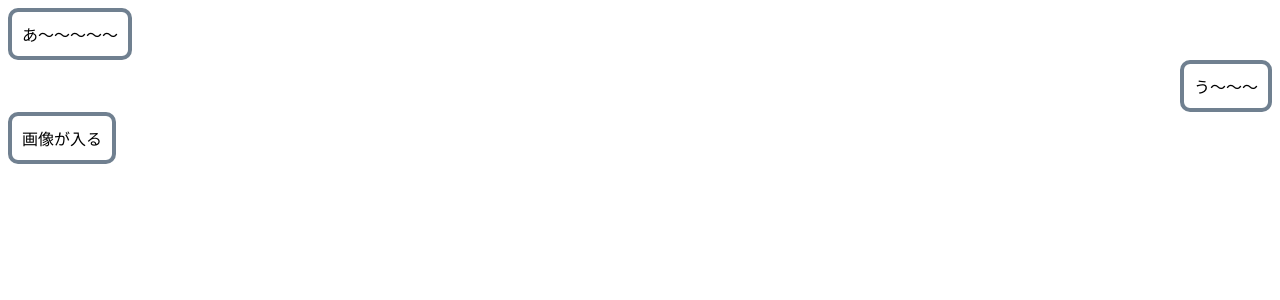
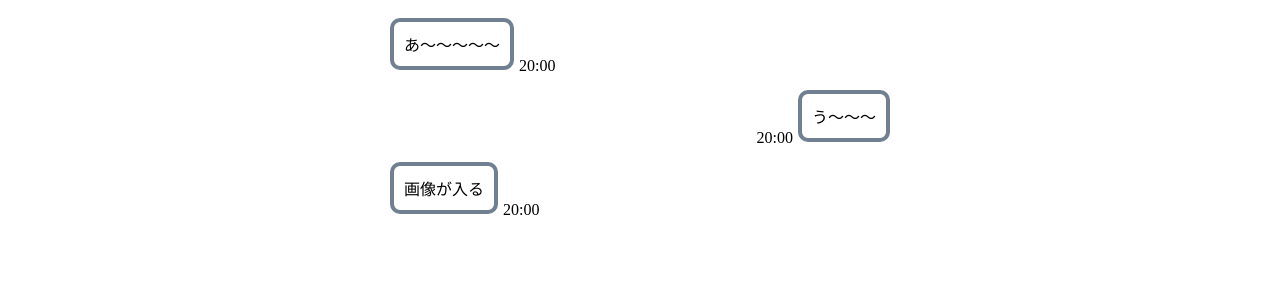
Before and after one commit to gijutsu-benkyo-suru-kai/chat, a React (Create React App) app in the folder frontend/: page / in a window 1280 px wide. Shown: the top 300 px of the page. Built offline with nearby package versions, Linux system fonts and the light colour scheme.

Commit message:
モックのレイアウトができた

```diff
--- a/frontend/src/App.css
+++ b/frontend/src/App.css
@@ -5,17 +5,23 @@
   display: flex;
   flex-direction: column;
   align-items: center;
+  max-width: 500px;
+  margin: 0 auto;
 }
 
 .message-wrapper {
   width: 100%;
+  align-items: flex-end;
   display: flex;
+  margin: 10px;
 }
 
 .my-message-wrapper {
   width: 100%;
-  justify-content: flex-end;
+  align-items: flex-end;
+  flex-direction: row-reverse;
   display: flex;
+  margin: 10px;
 }
 
 .message {
@@ -25,3 +31,7 @@
   max-width: 200px;
   padding: 10px;
 }
+
+.time {
+  margin: 0 5px -5px;
+}
--- a/frontend/src/App.tsx
+++ b/frontend/src/App.tsx
@@ -7,14 +7,17 @@ function App() {
       <div className="chat-wrapper">
         <div className="message-wrapper">
           <div className="message">あ〜〜〜〜〜</div>
+          <div className="time">20:00</div>
         </div>
         <div className="my-message-wrapper">
           <div className="message">う〜〜〜</div>
+          <div className="time">20:00</div>
         </div>
         <div className="message-wrapper">
           <div className="message">
             <div>画像が入る</div>
           </div>
+          <div className="time">20:00</div>
         </div>
       </div>
     </div>
```
